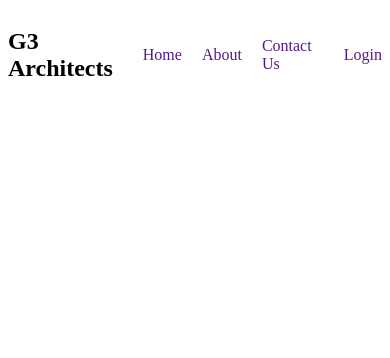
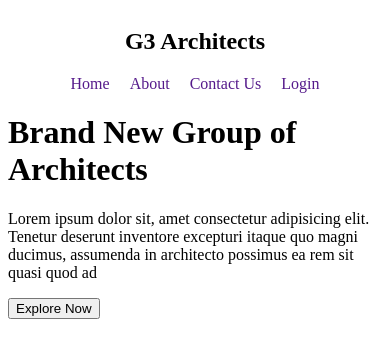
Before and after one commit to Mahmuda826/Responsive1, a plain HTML site: page index.html in a window 390 px wide. Drawn offline with Linux system fonts and the light colour scheme.

Commit message:
hero_section

```diff
--- a/index.html
+++ b/index.html
@@ -26,6 +26,15 @@
                 </a>
             </div>
         </nav>
+        <div class="hero-section">
+            <div>
+                <h1>Brand New Group of Architects</h1>
+                <p>Lorem ipsum dolor sit, amet consectetur adipisicing elit. Tenetur deserunt inventore excepturi itaque quo magni ducimus, assumenda in architecto possimus ea rem sit quasi quod ad </p>
+                <button>Explore Now</button>
+            </div>
+            <div></div>
+        </div>
+
     </header>
 </body>
 </html>
--- a/styles/style.css
+++ b/styles/style.css
@@ -1,4 +1,4 @@
-nav {
+.nav_bar {
     display: flex;
     justify-content: space-around;
 
@@ -15,3 +15,12 @@ nav {
 .menu>a{
     text-decoration: none;
 }
+@media screen and (max-width: 480px) {
+      .nav_bar{
+        flex-direction: column;
+
+      }
+      .logo h1{
+        text-align: center;
+      }
+  }
```
Also changed, not shown: image/1.png (added), image/10.png (added), image/11.png (added), image/2.png (added), image/3.png (added), image/4.png (added), image/5.png (added), image/6.png (added), image/7.png (added), image/8.png (added), image/9.png (added), image/Group 1171275317.png (added), image/Group 1171275318.png (added), image/Group 1171275321.png (added), 1 more files.
